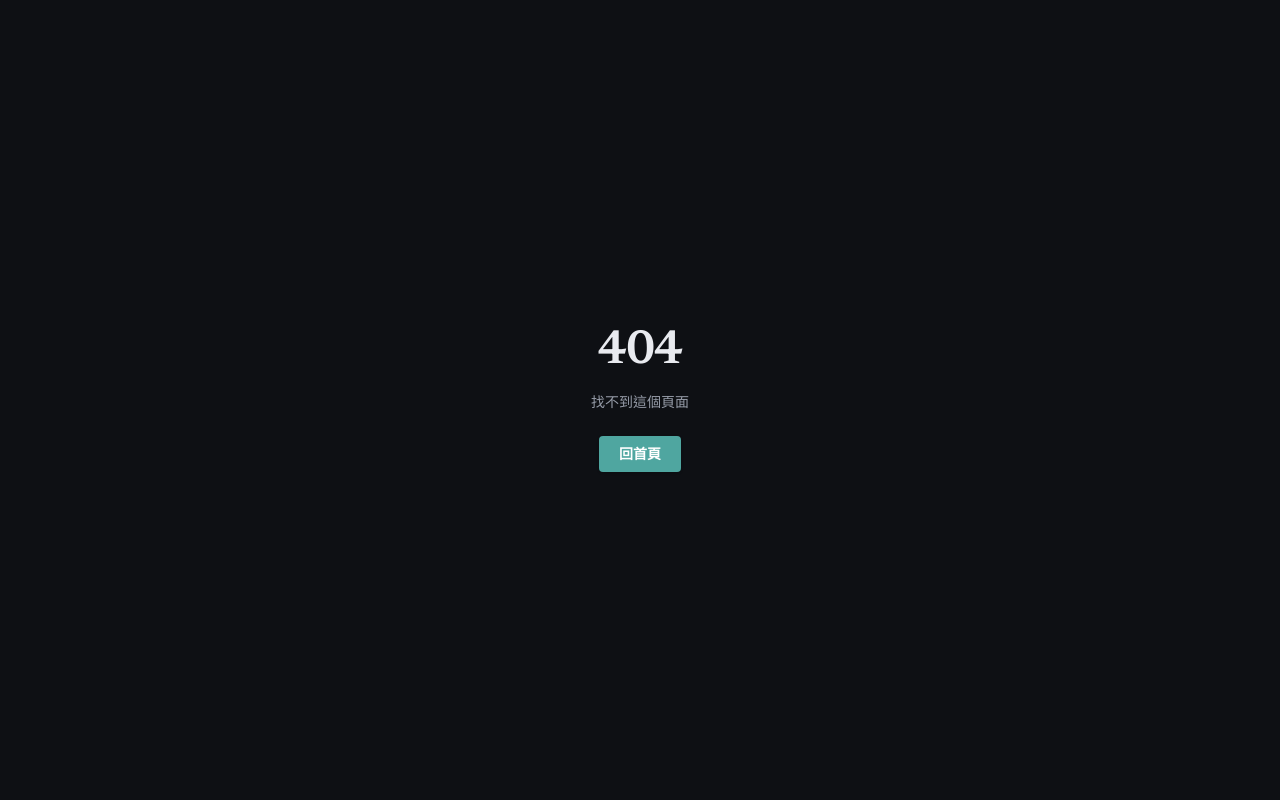
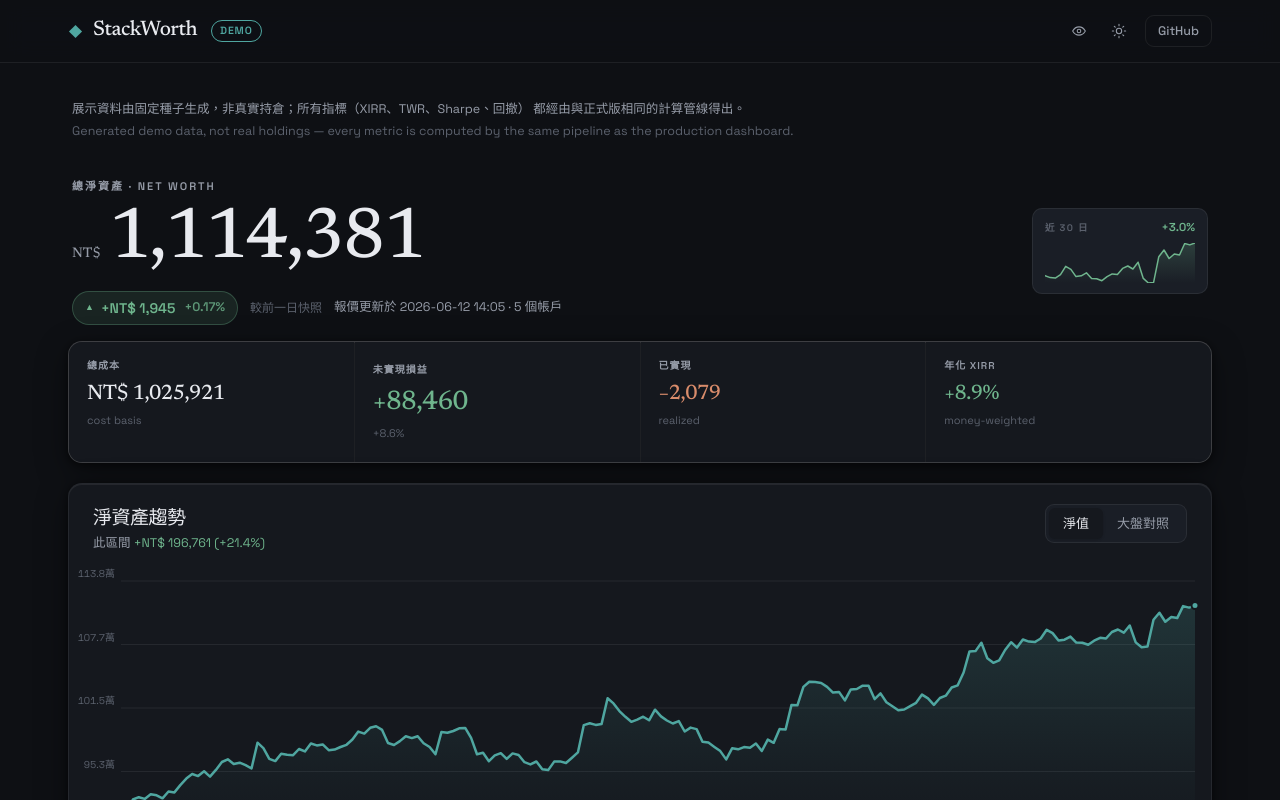
Before and after one commit to zhuang060329-bit/portfolio-tracker, a Next.js app: page /demo in a window 1280 px wide. Before the commit this address had no page. Shown: the top 800 px of the page. Built offline with nearby package versions, Linux system fonts and the light colour scheme.

Commit message:
/demo 公開展示頁:proxy 白名單、DashboardClient demo 互動降級(無刷新/新增/連結)、專屬 header 與中英說明、README demo 段

```diff
--- /dev/null
+++ b/src/app/demo/page.tsx
@@ -0,0 +1,76 @@
+import type { Metadata } from "next";
+import { DashboardClient } from "@/components/dashboard/DashboardClient";
+import { buildDashboardData } from "@/lib/dashboard-data";
+import { buildDemoInputs } from "@/lib/demo-data";
+import { todayTaipei } from "@/lib/dates";
+import { PrivacyToggle } from "@/components/PrivacyToggle";
+import { ThemeToggle } from "@/components/ThemeToggle";
+
+// 公開展示頁：免登入（proxy 白名單）、不碰 Supabase。
+// 資料由 demo-data 生成（確定性偽隨機），走與真實總覽完全相同的
+// buildDashboardData 計算管線 — XIRR / TWR / Sharpe / 回撤都是算出來的。
+// 互動降級：無刷新鈕、無新增帳戶、持倉不可點（那些路徑需要登入）。
+
+export const dynamic = "force-dynamic";
+
+export const metadata: Metadata = {
+  title: "StackWorth — Demo",
+  description:
+    "Interactive demo of StackWorth, a personal portfolio tracker. Generated data, real computation pipeline.",
+};
+
+export default function DemoPage() {
+  const today = todayTaipei();
+  const dashboard = buildDashboardData(buildDemoInputs(today));
+
+  return (
+    <div className="min-h-screen bg-[var(--c-page)] text-[var(--c-text)]">
+      <header className="sticky top-0 z-40 border-b border-[var(--c-border)] bg-[color-mix(in_srgb,var(--c-page)_82%,transparent)] backdrop-blur-md backdrop-saturate-150">
+        <div className="mx-auto flex h-[62px] max-w-[1200px] items-center gap-3.5 px-7">
+          <span className="flex shrink-0 items-center gap-2.5">
+            <svg
+              width="15"
+              height="15"
+              viewBox="0 0 16 16"
+              fill="currentColor"
+              className="text-[var(--c-accent)]"
+              aria-hidden="true"
+            >
+              <path d="M8 1 L15 8 L8 15 L1 8 Z" />
+            </svg>
+            <span className="font-serif text-[21px] font-medium tracking-tight">
+              StackWorth
+            </span>
+          </span>
+          <span className="rounded-full border border-[var(--c-accent)] px-2 py-0.5 text-[10.5px] font-semibold uppercase tracking-[0.08em] text-[var(--c-accent)]">
+            Demo
+          </span>
+          <span className="ml-auto flex items-center gap-1">
+            <PrivacyToggle />
+            <ThemeToggle />
+            <a
+              href="https://github.com/zhuang060329-bit/portfolio-tracker"
+              target="_blank"
+              rel="noopener noreferrer"
+              className="ml-1 rounded-[var(--r-control)] border border-[var(--c-border)] px-3 py-1.5 text-[12.5px] font-medium text-[var(--c-muted)] transition-colors hover:border-[var(--c-line-strong)] hover:text-[var(--c-text)]"
+            >
+              GitHub
+            </a>
+          </span>
+        </div>
+      </header>
+
+      <main className="mx-auto max-w-[1200px] px-7 py-9 pb-28">
+        <p className="mb-2 px-1 text-[12.5px] leading-relaxed text-[var(--c-muted)]">
+          展示資料由固定種子生成，非真實持倉；所有指標（XIRR、TWR、Sharpe、回撤）
+          都經由與正式版相同的計算管線得出。
+          <span className="mt-0.5 block text-[var(--c-faint)]">
+            Generated demo data, not real holdings — every metric is computed
+            by the same pipeline as the production dashboard.
+          </span>
+        </p>
+        <DashboardClient data={dashboard} demo />
+      </main>
+    </div>
+  );
+}
--- a/src/components/dashboard/DashboardClient.tsx
+++ b/src/components/dashboard/DashboardClient.tsx
@@ -142,9 +142,11 @@ function CardHead({ title, sub }: { title: string; sub?: React.ReactNode }) {
 function Hero({
   s,
   series,
+  demo,
 }: {
   s: DashSummary;
   series: SeriesPoint[];
+  demo?: boolean;
 }) {
   const total = useCountUp(s.total);
   const recent = series.slice(-30);
@@ -198,7 +200,7 @@ function Hero({
           <span className="inline-flex items-center gap-1 text-[12.5px] text-[var(--c-muted)]">
             報價更新於 {s.lastUpdate ? fmtUpdatedAt(s.lastUpdate) : "—"} ·{" "}
             {s.accounts} 個帳戶
-            <RefreshPricesButton />
+            {!demo && <RefreshPricesButton />}
           </span>
         </div>
       </div>
@@ -718,12 +720,14 @@ function Holdings({
   marketLabel,
   archivedCount,
   showArchived,
+  demo,
 }: {
   holdings: Holding[];
   total: number;
   marketLabel: Record<string, string>;
   archivedCount: number;
   showArchived: boolean;
+  demo?: boolean;
 }) {
   const [sortKey, setSortKey] = useState<SortKey>("value");
   const [dir, setDir] = useState(-1);
@@ -785,12 +789,14 @@ function Holdings({
             </p>
           )}
         </div>
+        {!demo && (
           <Link
             href="/accounts/new"
             className="shrink-0 rounded-[var(--r-control)] bg-[var(--c-accent)] px-4 py-2.5 text-[13.5px] font-semibold text-[var(--c-btn-strong-text)] transition hover:brightness-110"
           >
             ＋ 新增帳戶
           </Link>
+        )}
       </div>
 
       {rows.length === 0 ? (
@@ -831,12 +837,18 @@ function Holdings({
                           className="mr-2.5 inline-block h-2 w-2 rounded-[3px] align-middle"
                           style={{ background: allocColor(h.cls) }}
                         />
+                        {demo ? (
+                          <span className="inline-block max-w-[180px] truncate align-middle font-medium">
+                            {h.name}
+                          </span>
+                        ) : (
                           <Link
                             href={`/accounts/${h.id}`}
                             className="inline-block max-w-[180px] truncate align-middle font-medium hover:text-[var(--c-accent)]"
                           >
                             {h.name}
                           </Link>
+                        )}
                         {h.symbol && (
                           <span className="ml-[7px] text-[11px] font-medium text-[var(--c-muted)]">
                             {h.symbol}
@@ -903,14 +915,11 @@ function Holdings({
               const pnl = h.value - h.cost;
               const pct = h.cost > 0 ? (pnl / h.cost) * 100 : 0;
               const share = total > 0 ? (h.value / total) * 100 : 0;
-              return (
-                <Link
-                  key={h.id}
-                  href={`/accounts/${h.id}`}
-                  className={`block border-b border-[var(--c-border)] py-3.5 transition-colors hover:bg-[var(--c-surface-soft)] active:bg-[var(--c-accent-soft)] ${
+              const rowCls = `block border-b border-[var(--c-border)] py-3.5 ${
                 h.status === "archived" ? "opacity-60" : ""
-                  }`}
-                >
+              }`;
+              const inner = (
+                <>
                   <div className="flex items-start justify-between gap-3">
                     <div className="flex items-center gap-2.5">
                       <span
@@ -947,6 +956,20 @@ function Holdings({
                       style={{ width: `${share}%`, background: allocColor(h.cls) }}
                     />
                   </div>
+                </>
+              );
+              // demo：列不可點（詳情頁需登入），也不給 hover/active 回饋暗示可點
+              return demo ? (
+                <div key={h.id} className={rowCls}>
+                  {inner}
+                </div>
+              ) : (
+                <Link
+                  key={h.id}
+                  href={`/accounts/${h.id}`}
+                  className={`${rowCls} transition-colors hover:bg-[var(--c-surface-soft)] active:bg-[var(--c-accent-soft)]`}
+                >
+                  {inner}
                 </Link>
               );
             })}
@@ -979,7 +1002,15 @@ function Th({
 }
 
 /* ---------- 組合 ---------- */
-export function DashboardClient({ data }: { data: DashboardData }) {
+// demo：/demo 路由用。關掉會撞 auth 的互動 —
+// 刷新鈕（server action）、新增帳戶、帳戶連結（詳情頁需登入）。
+export function DashboardClient({
+  data,
+  demo = false,
+}: {
+  data: DashboardData;
+  demo?: boolean;
+}) {
   const s = data.summary;
   const alloc = (
     <AllocationCard
@@ -993,7 +1024,7 @@ export function DashboardClient({ data }: { data: DashboardData }) {
 
   return (
     <div className="flex flex-col">
-      <Hero s={s} series={data.series} />
+      <Hero s={s} series={data.series} demo={demo} />
 
       {/* 指標四格：物理卡片 shadow + 更強邊框（Vestox 卡片重量感）。
           首屏層級：緊接 Hero、置於趨勢圖之前，核心損益不被摺線擠到摺下。*/}
@@ -1070,6 +1101,7 @@ export function DashboardClient({ data }: { data: DashboardData }) {
 
       <div className="mt-4 overflow-hidden rounded-[var(--r-card)] border border-[var(--c-border)] bg-[var(--c-surface)] shadow-[var(--c-shadow)]">
         <Holdings
+          demo={demo}
           holdings={data.holdings}
           total={s.total}
           marketLabel={data.marketLabel}
--- a/src/lib/supabase/proxy.ts
+++ b/src/lib/supabase/proxy.ts
@@ -34,11 +34,12 @@ export async function updateSession(request: NextRequest) {
 
   const path = request.nextUrl.pathname;
 
-  // 未登入，且不在 /login 或 /auth/*（OAuth callback）→ 導向登入頁。
+  // 未登入，且不在 /login、/auth/*（OAuth callback）或 /demo（公開展示頁）→ 導向登入頁。
   if (
     !user &&
     !path.startsWith("/login") &&
-    !path.startsWith("/auth")
+    !path.startsWith("/auth") &&
+    !path.startsWith("/demo")
   ) {
     const url = request.nextUrl.clone();
     url.pathname = "/login";
```
Also changed, not shown: 1 other file (tests, documents, lock files or other folders). Lines whose indentation alone changed are shown as unchanged.
